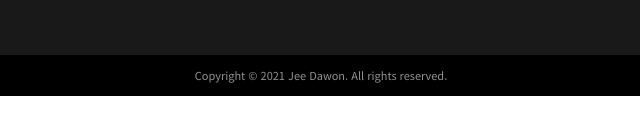
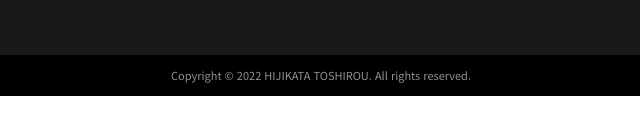
Before and after one commit to ginsher/portfolio2, a plain HTML site: page index.html in a window 1280 px wide. Shown: the part 615-750 px from the top of the page, 319-959 px from the left. Drawn offline with Linux system fonts and the light colour scheme; a web font is replaced by a local one.

Commit message:
footer edit2

```diff
--- a/index.html
+++ b/index.html
@@ -159,7 +159,7 @@
         <!-- //upper -->
         <div class="lower">
             <div class="inner">
-                <p>Copyright &copy; 2021 Jee Dawon. All rights reserved.</p>
+                <p>Copyright &copy; 2022 HIJIKATA TOSHIROU. All rights reserved.</p>
             </div>
         </div>
         <!-- //lower -->
```
Also changed, not shown: community.html (+1 -1 lines), department.html (+1 -1 lines), gallery.html (+1 -1 lines), join.html (+1 -1 lines), location.html (+1 -1 lines), sub_layout.html (+1 -1 lines), youtube.html (+1 -1 lines).
